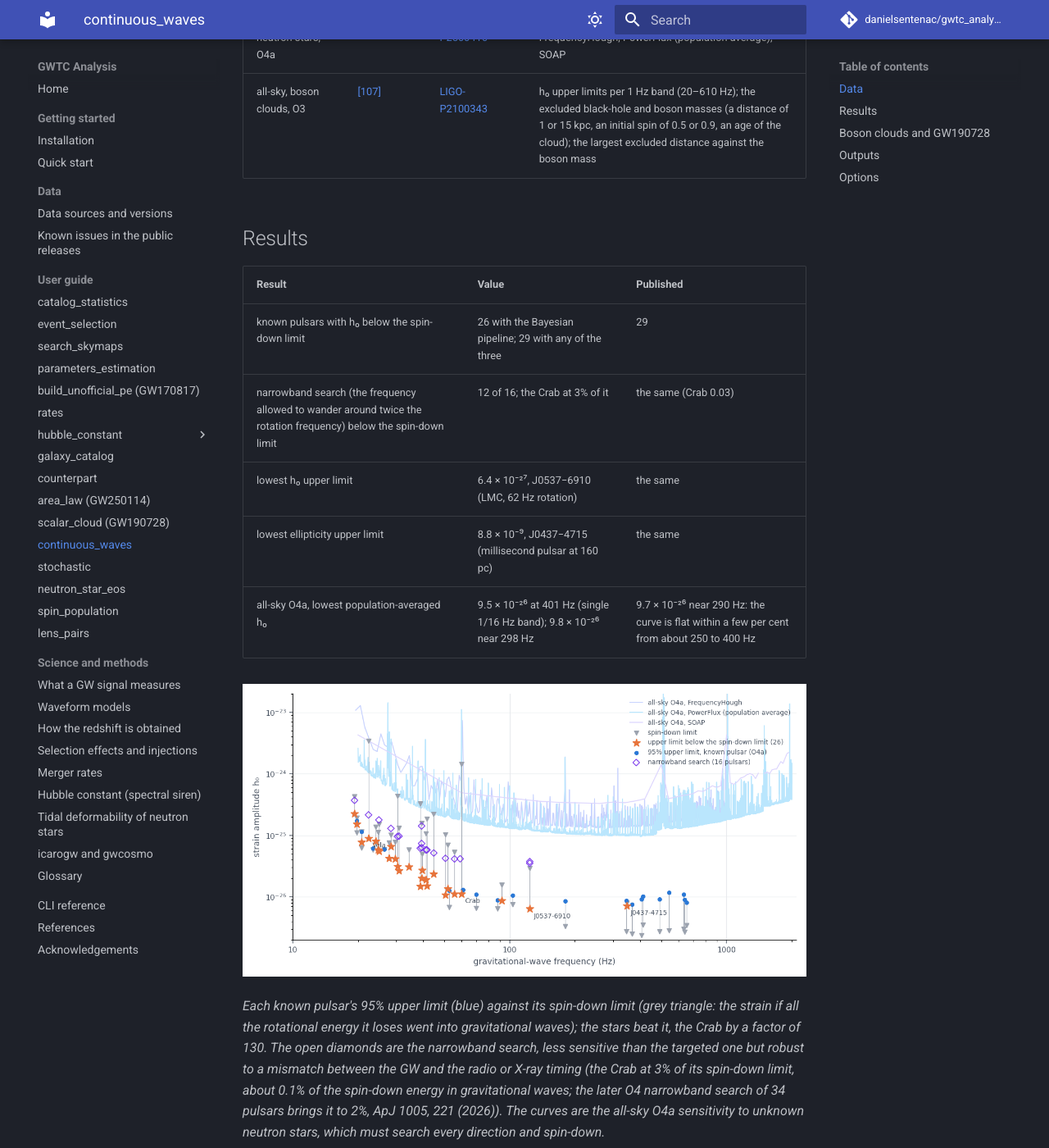
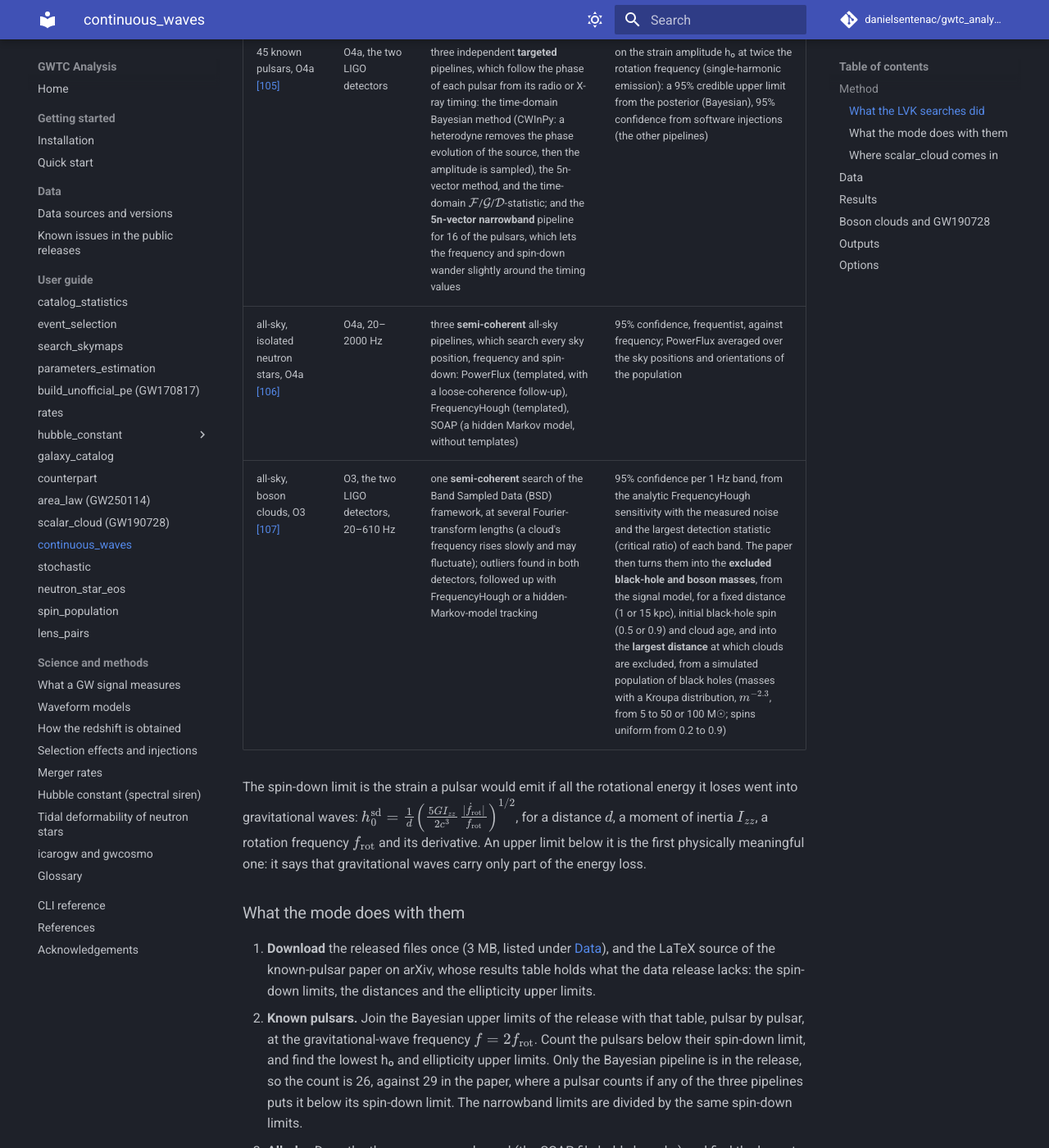
Before and after one commit to danielsentenac/gwtc_analysis, an MkDocs documentation site: the page built from docs/modes/continuous-waves.md, in a window 1280 px wide and 1400 px high, scrolled down 710 px. Shown: the whole window at 82% size. Built offline with MkDocs 1.6.1 and Material for MkDocs 9.7.7, drawn with Linux system fonts in a browser that asks for light colours; comment, search, counter and statistics services are not loaded; some of the changed text lies outside the part shown.

Commit message:
docs continuous_waves: Method section (what the LVK searches did, what the mode does, where scalar_cloud comes in)
Co-Authored-By: Claude Opus 5.5 <noreply@anthropic.com>

````diff
--- a/docs/modes/continuous-waves.md
+++ b/docs/modes/continuous-waves.md
@@ -4,12 +4,64 @@ Continuous waves (CW) are long-lived, nearly monochromatic signals: from spinnin
 deformation (a "mountain", of ellipticity ε), or from clouds of ultralight bosons around spinning black holes, which
 annihilate into gravitons at twice the boson's Compton frequency. **None has been detected.** The mode gathers the
 upper limits of the LVK data releases and shows them as the papers do, with the boson mass found by
-[scalar_cloud](scalar-cloud.md) for GW190728 drawn on the boson-cloud limits.
+[scalar_cloud](scalar-cloud.md) for GW190728 drawn on the boson-cloud limits. It runs no search itself (see
+[Method](#method)).
 
 ```bash
 gwtc_analysis continuous_waves                                  # downloads 3 MB once
 gwtc_analysis continuous_waves --boson-mass 2e-13 3e-13 4e-13 --boson-label "my band"
 ```
+
+## Method
+
+**The mode runs no continuous-wave search.** It reads no strain data and reruns none of the LVK pipelines: those
+searches take months of detector data and large computing campaigns. It reads the **upper limits the LVK published**
+with each paper (data releases on the LIGO DCC), draws them as the papers do, and derives from them the few numbers
+of the [Results](#results), each compared with the paper.
+
+### What the LVK searches did
+
+| Search | Data | Pipelines | Upper limit |
+|---|---|---|---|
+| 45 known pulsars, O4a [\[105\]](../references.md#ref-105) | O4a, the two LIGO detectors | three independent **targeted** pipelines, which follow the phase of each pulsar from its radio or X-ray timing: the time-domain Bayesian method (CWInPy: a heterodyne removes the phase evolution of the source, then the amplitude is sampled), the 5n-vector method, and the time-domain \(\mathcal{F}\)/\(\mathcal{G}\)/\(\mathcal{D}\)-statistic; and the **5n-vector narrowband** pipeline for 16 of the pulsars, which lets the frequency and spin-down wander slightly around the timing values | on the strain amplitude h₀ at twice the rotation frequency (single-harmonic emission): a 95% credible upper limit from the posterior (Bayesian), 95% confidence from software injections (the other pipelines) |
+| all-sky, isolated neutron stars, O4a [\[106\]](../references.md#ref-106) | O4a, 20–2000 Hz | three **semi-coherent** all-sky pipelines, which search every sky position, frequency and spin-down: PowerFlux (templated, with a loose-coherence follow-up), FrequencyHough (templated), SOAP (a hidden Markov model, without templates) | 95% confidence, frequentist, against frequency; PowerFlux averaged over the sky positions and orientations of the population |
+| all-sky, boson clouds, O3 [\[107\]](../references.md#ref-107) | O3, the two LIGO detectors, 20–610 Hz | one **semi-coherent** search of the Band Sampled Data (BSD) framework, at several Fourier-transform lengths (a cloud's frequency rises slowly and may fluctuate); outliers found in both detectors, followed up with FrequencyHough or a hidden-Markov-model tracking | 95% confidence per 1 Hz band, from the analytic FrequencyHough sensitivity with the measured noise and the largest detection statistic (critical ratio) of each band. The paper then turns them into the **excluded black-hole and boson masses**, from the signal model, for a fixed distance (1 or 15 kpc), initial black-hole spin (0.5 or 0.9) and cloud age, and into the **largest distance** at which clouds are excluded, from a simulated population of black holes (masses with a Kroupa distribution, \(m^{-2.3}\), from 5 to 50 or 100 M☉; spins uniform from 0.2 to 0.9) |
+
+The spin-down limit is the strain a pulsar would emit if all the rotational energy it loses went into
+gravitational waves:
+\(h_0^{\rm sd} = \frac{1}{d}\left(\frac{5 G I_{zz}}{2 c^3}\frac{|\dot f_{\rm rot}|}{f_{\rm rot}}\right)^{1/2}\),
+for a distance \(d\), a moment of inertia \(I_{zz}\), a rotation frequency \(f_{\rm rot}\) and its derivative.
+An upper limit below it is the first physically meaningful one: it says that gravitational waves carry only part
+of the energy loss.
+
+### What the mode does with them
+
+1. **Download** the released files once (3 MB, listed under [Data](#data)), and the LaTeX source of the
+   known-pulsar paper on arXiv, whose results table holds what the data release lacks: the spin-down limits, the
+   distances and the ellipticity upper limits.
+2. **Known pulsars.** Join the Bayesian upper limits of the release with that table, pulsar by pulsar, at the
+   gravitational-wave frequency \(f = 2 f_{\rm rot}\). Count the pulsars below their spin-down limit, and find the
+   lowest h₀ and ellipticity upper limits. Only the Bayesian pipeline is in the release, so the count is 26, against
+   29 in the paper, where a pulsar counts if any of the three pipelines puts it below its spin-down limit. The
+   narrowband limits are divided by the same spin-down limits.
+3. **All-sky.** Draw the three curves as released (the SOAP file holds log₁₀ h₀) and find the lowest value of each.
+4. **Boson clouds.** Convert a band of boson masses into a CW frequency band, \(f = 2 m c^2 / h\); read in it the
+   O3 upper limits (the higher of the two values the release gives per 1 Hz band), the excluded black-hole masses
+   and the largest excluded distance. These are read off the LVK's exclusion curves, not recomputed.
+
+### Where scalar_cloud comes in
+
+**Only on the boson-cloud plots and paragraph, and without running.** The band drawn there by default,
+0.70–0.89–1.17 × 10⁻¹² eV (5%, 50%, 95%), is the boson mass that [scalar_cloud](scalar-cloud.md#gw190728_064510)
+found for GW190728_064510 with the superradiance prior (cloud grown before the merger, delay τ_d = 10⁶ yr), from
+the dephasing of the inspiral. It is written into the mode as a constant: `continuous_waves` neither runs
+scalar_cloud nor reads its outputs, and takes seconds. `--boson-mass LOW MID HIGH` replaces it by any band, for
+example the result of another scalar_cloud run or a boson mass from elsewhere. The known-pulsar and all-sky results
+do not depend on it.
+
+The comparison is between two independent probes of the same particle: scalar_cloud tests a cloud around a binary
+through the inspiral, this mode the continuous wave of a cloud around an isolated black hole of the Galaxy (see
+[Boson clouds and GW190728](#boson-clouds-and-gw190728)).
 
 ## Data
 
````
